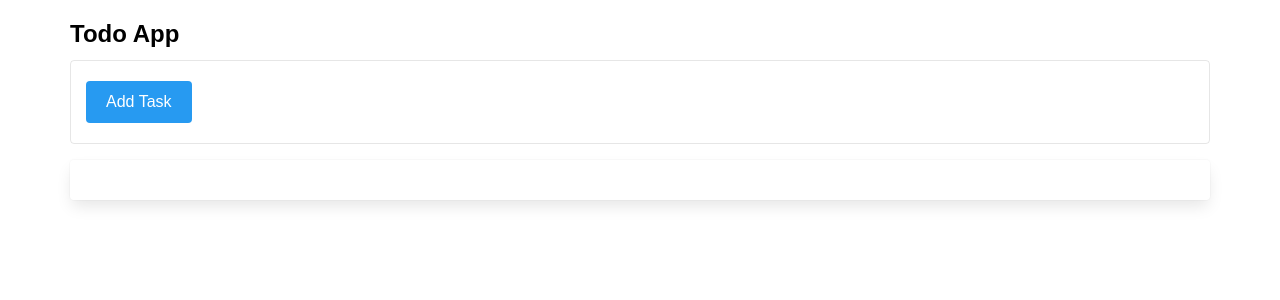
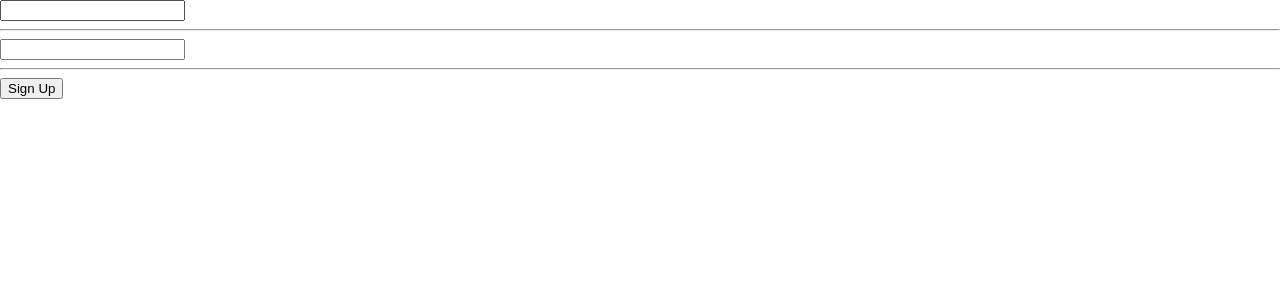
Before and after one commit to olehhapuk/goiteens-react-2020, a React (Create React App) app: page / in a window 1280 px wide. Shown: the top 300 px of the page. Built offline with nearby package versions, Linux system fonts and the light colour scheme.

Commit message:
Made Counter and started making SignUpForm

```diff
--- /dev/null
+++ b/src/components/SignUpForm.js
@@ -0,0 +1,55 @@
+import React from 'react';
+
+export default class SignUpForm extends React.Component {
+  state = {
+    username: '',
+    name: '',
+  };
+
+  handleChange = (e) => {
+    this.setState({
+      [e.target.name]: e.target.value,
+    });
+  };
+
+  handleFormSubmit = (e) => {
+    e.preventDefault();
+
+    console.log(this.state);
+
+    this.setState({
+      username: '',
+      name: '',
+    });
+  };
+
+  render() {
+    const { username, name } = this.state;
+
+    return (
+      <div>
+        <form onSubmit={this.handleFormSubmit}>
+          <input
+            type="text"
+            name="username"
+            value={username}
+            onChange={this.handleChange}
+          />
+
+          <hr />
+
+          <input
+            type="text"
+            name="name"
+            value={name}
+            onChange={this.handleChange}
+          />
+
+          <hr />
+
+          <button type="submit">Sign Up</button>
+        </form>
+      </div>
+    );
+  }
+}
--- a/src/index.js
+++ b/src/index.js
@@ -3,6 +3,8 @@ import ReactDOM from 'react-dom';
 
 import './index.css';
 
-import App from './components/App';
+// import App from './components/App';
+// import Counter from './components/Counter';
+import SignUpForm from './components/SignUpForm';
 
-ReactDOM.render(<App />, document.getElementById('root'));
+ReactDOM.render(<SignUpForm />, document.getElementById('root'));
```
Also changed, not shown: src/components/Counter.js (added, +40 -0 lines).
